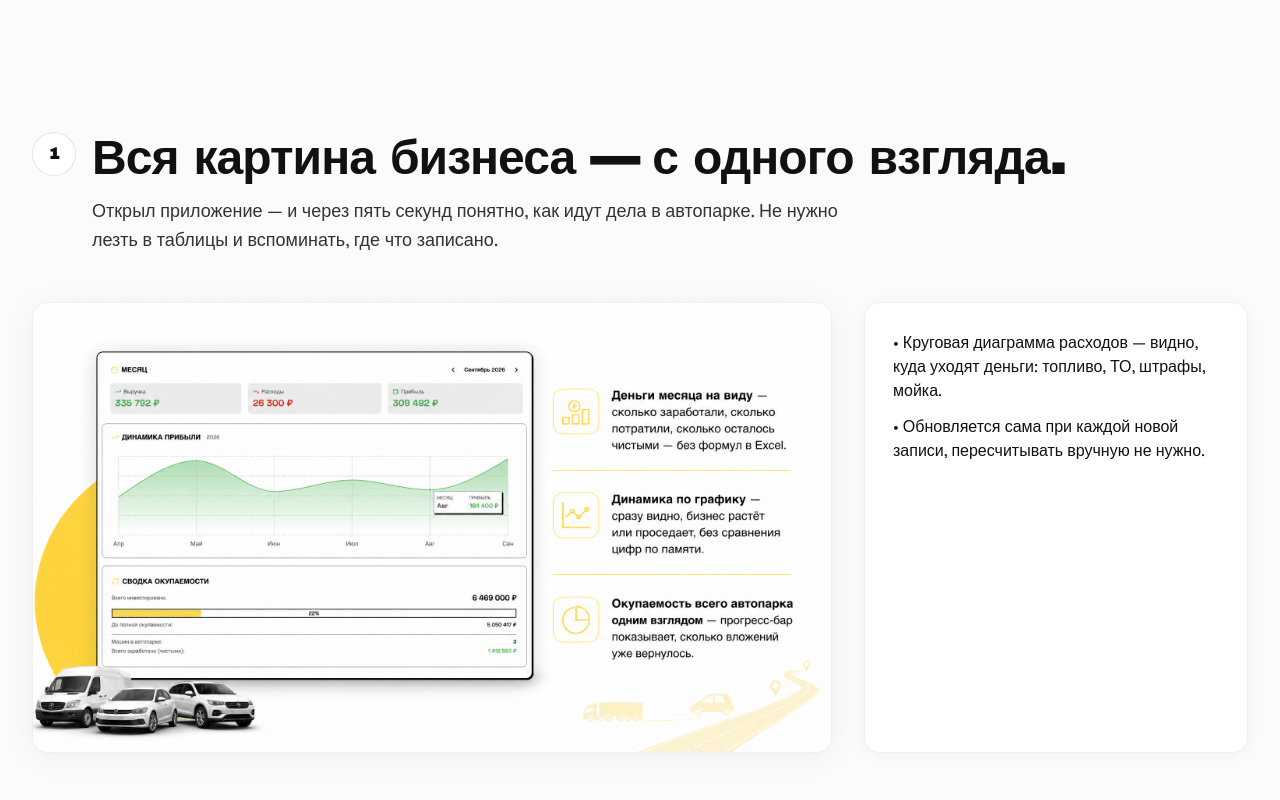
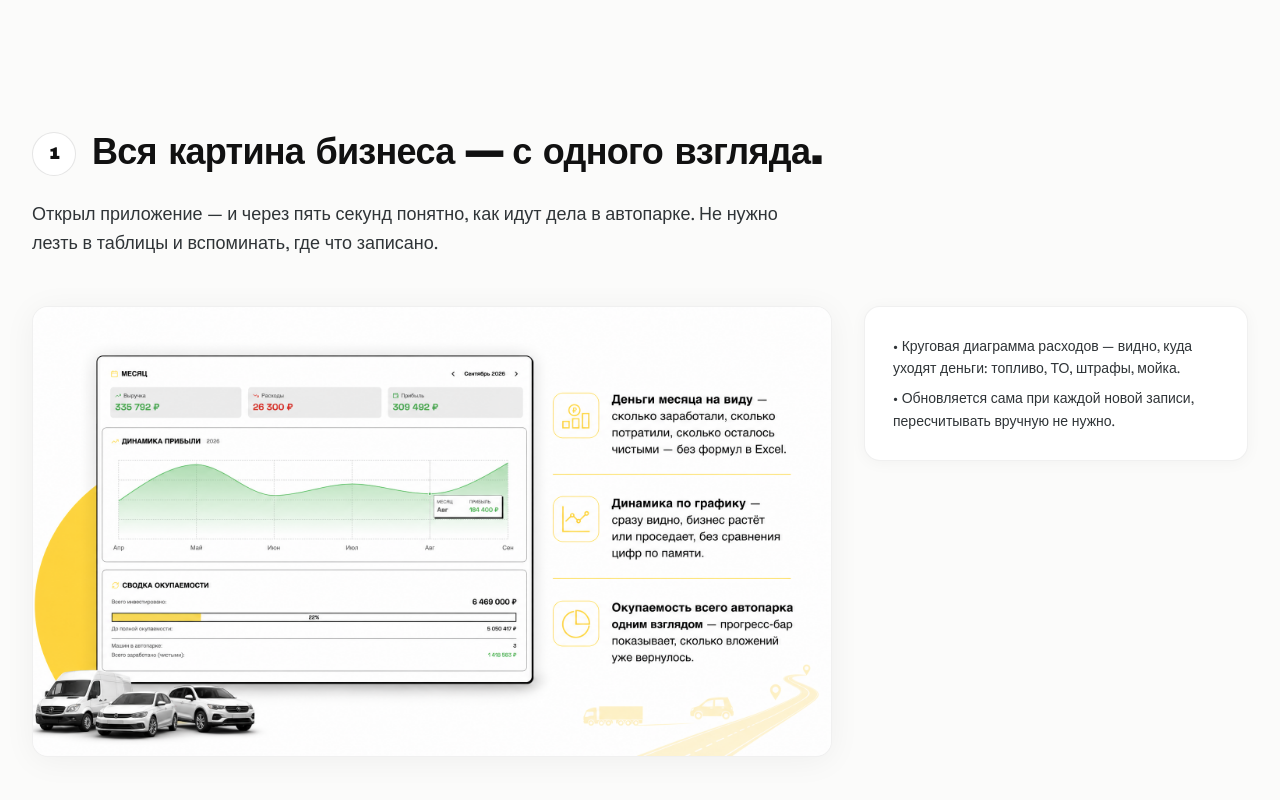
Before and after one commit to Vegass027/demo-car-rent, a React (Vite) app: page /landing in a window 1280 px wide. Shown: the part 660-1460 px from the top of the page. Built offline with nearby package versions, Linux system fonts and the light colour scheme; no server answers.

Commit message:
fix: single-line headers (whitespace-nowrap), text block sized to content, description moved to side card for blocks 4/8/10

```diff
--- a/src/components/landing/FeatureBlock.tsx
+++ b/src/components/landing/FeatureBlock.tsx
@@ -10,6 +10,7 @@ interface FeatureBlockProps {
   imageAlt: string
   imagePosition?: 'left' | 'right'
   footer?: ReactNode
+  descriptionInCard?: boolean
 }
 
 const EASE = [0.23, 1, 0.32, 1] as const
@@ -23,46 +24,56 @@ export function FeatureBlock({
   imageAlt,
   imagePosition = 'right',
   footer,
+  descriptionInCard = false,
 }: FeatureBlockProps) {
   return (
     <section
       id={id}
       className="mx-auto w-full max-w-[1400px] px-4 py-12 md:px-8 md:py-20 scroll-mt-20"
     >
-      {/* Заголовок + описание — на всю ширину сверху */}
+      {/* Заголовок — всегда на всю ширину, в одну строку */}
       <motion.div
         initial={{ opacity: 0, y: 20 }}
         whileInView={{ opacity: 1, y: 0 }}
         viewport={{ once: true, amount: 0.3 }}
         transition={{ duration: 0.6, ease: EASE }}
-        className="mb-8 md:mb-12 flex items-start gap-4"
+        className="mb-6 flex items-start gap-4"
       >
         <span className="flex h-11 w-11 shrink-0 items-center justify-center rounded-full border border-black/10 bg-white font-head text-base font-semibold text-[#111]">
           {number}
         </span>
-        <div className="flex flex-col gap-3">
-          <h2 className="font-head text-3xl font-semibold leading-[1.1] tracking-[-0.02em] text-[#111] md:text-4xl lg:text-[48px]">
-            {title}
-          </h2>
-          <p className="max-w-[68ch] text-base leading-[1.6] text-[#2F3437] md:text-lg">
-            {description}
-          </p>
-        </div>
+        <h2 className="font-head text-[26px] font-semibold leading-[1.15] tracking-[-0.02em] text-[#111] md:text-3xl lg:text-[36px] whitespace-nowrap">
+          {title}
+        </h2>
       </motion.div>
 
-      {/* Картинка (большая) + блок пунктов сбоку */}
+      {/* Если description НЕ в карточке — выводим его отдельной строкой */}
+      {!descriptionInCard && (
+        <motion.p
+          initial={{ opacity: 0, y: 16 }}
+          whileInView={{ opacity: 1, y: 0 }}
+          viewport={{ once: true, amount: 0.3 }}
+          transition={{ duration: 0.6, ease: EASE, delay: 0.05 }}
+          className="mb-8 max-w-[68ch] text-base leading-[1.6] text-[#2F3437] md:mb-12 md:text-lg"
+        >
+          {description}
+        </motion.p>
+      )}
+      {descriptionInCard && <div className="mb-8 md:mb-10" />}
+
+      {/* Картинка + карточка с текстом сбоку */}
       <div
-        className={`grid grid-cols-1 md:grid-cols-12 gap-6 md:gap-8 items-stretch ${
+        className={`grid grid-cols-1 items-start gap-6 md:gap-8 md:grid-cols-12 ${
           imagePosition === 'left' ? 'md:[&>*:first-child]:order-2' : ''
         }`}
       >
-        {/* Картинка — 12/12 если нет блока пунктов, иначе 8/12 */}
+        {/* Картинка */}
         <motion.div
           initial={{ opacity: 0, y: 32 }}
           whileInView={{ opacity: 1, y: 0 }}
           viewport={{ once: true, amount: 0.15 }}
           transition={{ duration: 0.7, ease: EASE }}
-          className={footer ? 'md:col-span-8' : 'md:col-span-12'}
+          className={descriptionInCard || footer ? 'md:col-span-8' : 'md:col-span-12'}
         >
           <div className="relative overflow-hidden rounded-2xl border border-black/[0.06] bg-white shadow-[0_4px_32px_rgba(0,0,0,0.05),inset_0_1px_0_rgba(255,255,255,0.6)]">
             <img
@@ -74,17 +85,26 @@ export function FeatureBlock({
           </div>
         </motion.div>
 
-        {/* Блок пунктов — 4/12, по вертикали по центру картинки */}
-        {footer && (
+        {/* Карточка с description + footer (если нужно) */}
+        {(descriptionInCard || footer) && (
           <motion.div
             initial={{ opacity: 0, y: 24 }}
             whileInView={{ opacity: 1, y: 0 }}
             viewport={{ once: true, amount: 0.3 }}
             transition={{ duration: 0.6, ease: EASE, delay: 0.1 }}
-            className="md:col-span-4 flex"
+            className="md:col-span-4"
           >
-            <div className="flex flex-col gap-3 rounded-2xl border border-black/[0.06] bg-white p-6 shadow-[0_2px_16px_rgba(0,0,0,0.04)] md:p-7 w-full">
-              {footer}
+            <div className="flex flex-col gap-3 rounded-2xl border border-black/[0.06] bg-white p-6 shadow-[0_2px_16px_rgba(0,0,0,0.04)] md:p-7">
+              {descriptionInCard && (
+                <p className="text-[15px] leading-[1.6] text-[#2F3437] md:text-base">
+                  {description}
+                </p>
+              )}
+              {footer && (
+                <div className={descriptionInCard ? 'mt-2 flex flex-col gap-2 text-[14px] leading-[1.6] text-[#2F3437]' : 'flex flex-col gap-2 text-[14px] leading-[1.6] text-[#2F3437]'}>
+                  {footer}
+                </div>
+              )}
             </div>
           </motion.div>
         )}
--- a/src/pages/Landing.tsx
+++ b/src/pages/Landing.tsx
@@ -158,6 +158,7 @@ export function Landing() {
           description="Всё, что происходит с машиной за день, вносится в одну форму — не нужно вести отдельные таблицы для доходов, расходов и броней."
           imageSrc="/landing/records-form.png"
           imageAlt="Форма записи: аренда, расходы, бронирования"
+          descriptionInCard
         />
 
         <FeatureBlock
@@ -216,6 +217,7 @@ export function Landing() {
           imageSrc="/landing/analytics.png"
           imageAlt="Таблица сравнения машин по аналитике"
           imagePosition="right"
+          descriptionInCard
         />
 
         <FeatureBlock
@@ -242,6 +244,7 @@ export function Landing() {
           imageSrc="/landing/access.png"
           imageAlt="Доступ с любых устройств — PWA"
           imagePosition="right"
+          descriptionInCard
         />
       </div>
 
```
